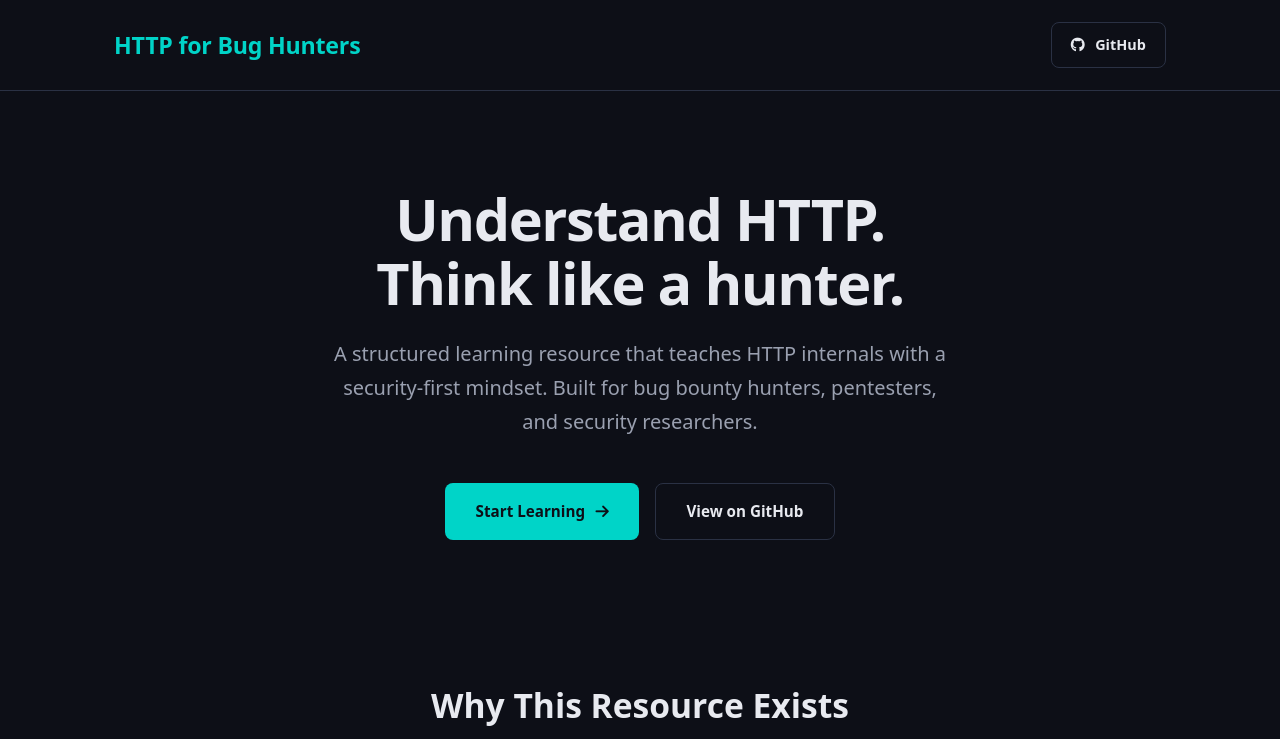
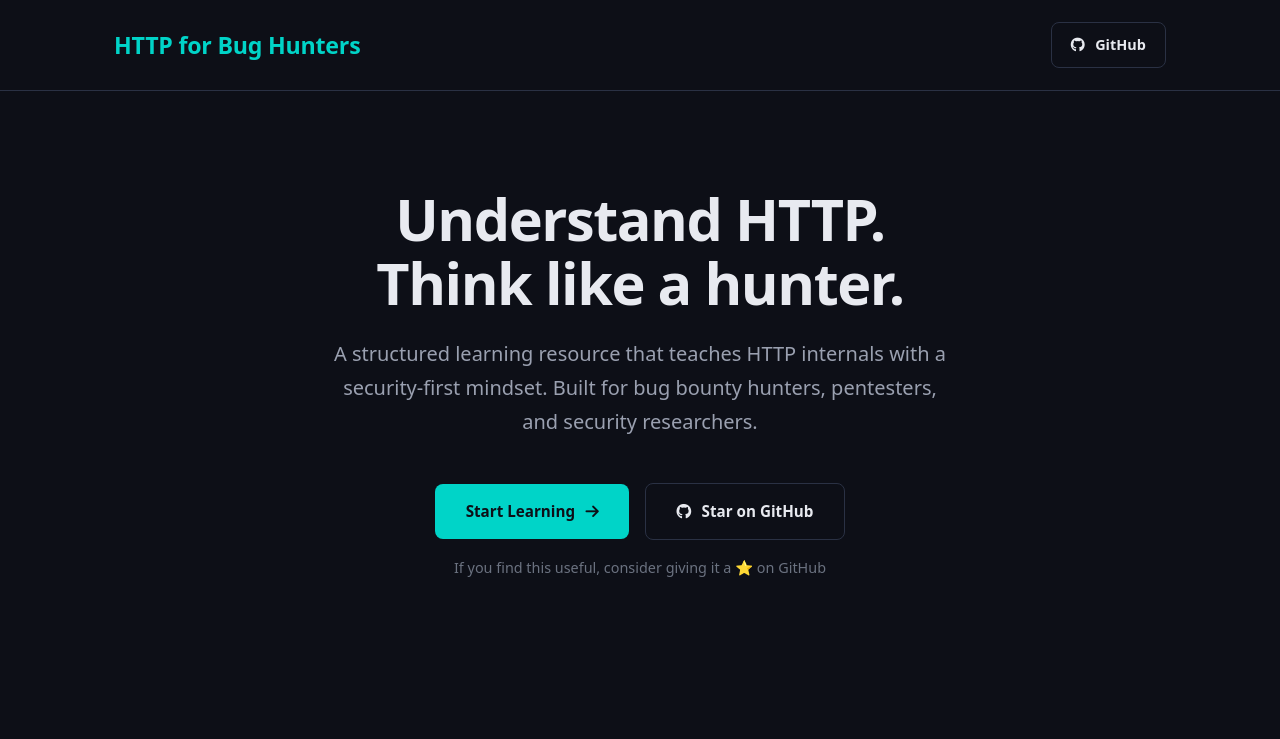
Before and after one commit to moadh704/http-for-bug-hunters, a plain HTML site: page index.html in a window 1280 px wide. Shown: the top 739 px of the page. Drawn offline with Linux system fonts and the light colour scheme.

Commit message:
Add prominent Star on GitHub button on homepage

```diff
--- a/index.html
+++ b/index.html
@@ -31,14 +31,17 @@
                 A structured learning resource that teaches HTTP internals with a security-first mindset.
                 Built for bug bounty hunters, pentesters, and security researchers.
             </p>
-            <div style="display: flex; gap: 1rem; justify-content: center; flex-wrap: wrap;">
+            <div style="display: flex; gap: 1rem; justify-content: center; flex-wrap: wrap; align-items: center;">
                 <a href="module-1-fundamentals.html" class="btn">
                     Start Learning <i class="fas fa-arrow-right"></i>
                 </a>
                 <a href="https://github.com/moadh704/http-for-bug-hunters" target="_blank" class="btn btn-secondary">
-                    View on GitHub
+                    <i class="fab fa-github"></i> Star on GitHub
                 </a>
             </div>
+            <p style="margin-top: 1rem; font-size: 0.9rem; color: var(--text-faint);">
+                If you find this useful, consider giving it a ⭐ on GitHub
+            </p>
         </div>
     </div>
 
@@ -120,7 +123,7 @@
         <div class="container">
             <p>Built with care for people who want to truly understand HTTP for security testing.</p>
             <p style="margin-top: 0.5rem; font-size: 0.85rem;">
-                <a href="https://github.com/moadh704/http-for-bug-hunters" target="_blank" style="color: var(--accent); text-decoration: none;">View on GitHub</a>
+                <a href="https://github.com/moadh704/http-for-bug-hunters" target="_blank" style="color: var(--accent); text-decoration: none;">⭐ Star on GitHub</a>
             </p>
         </div>
     </footer>
```
